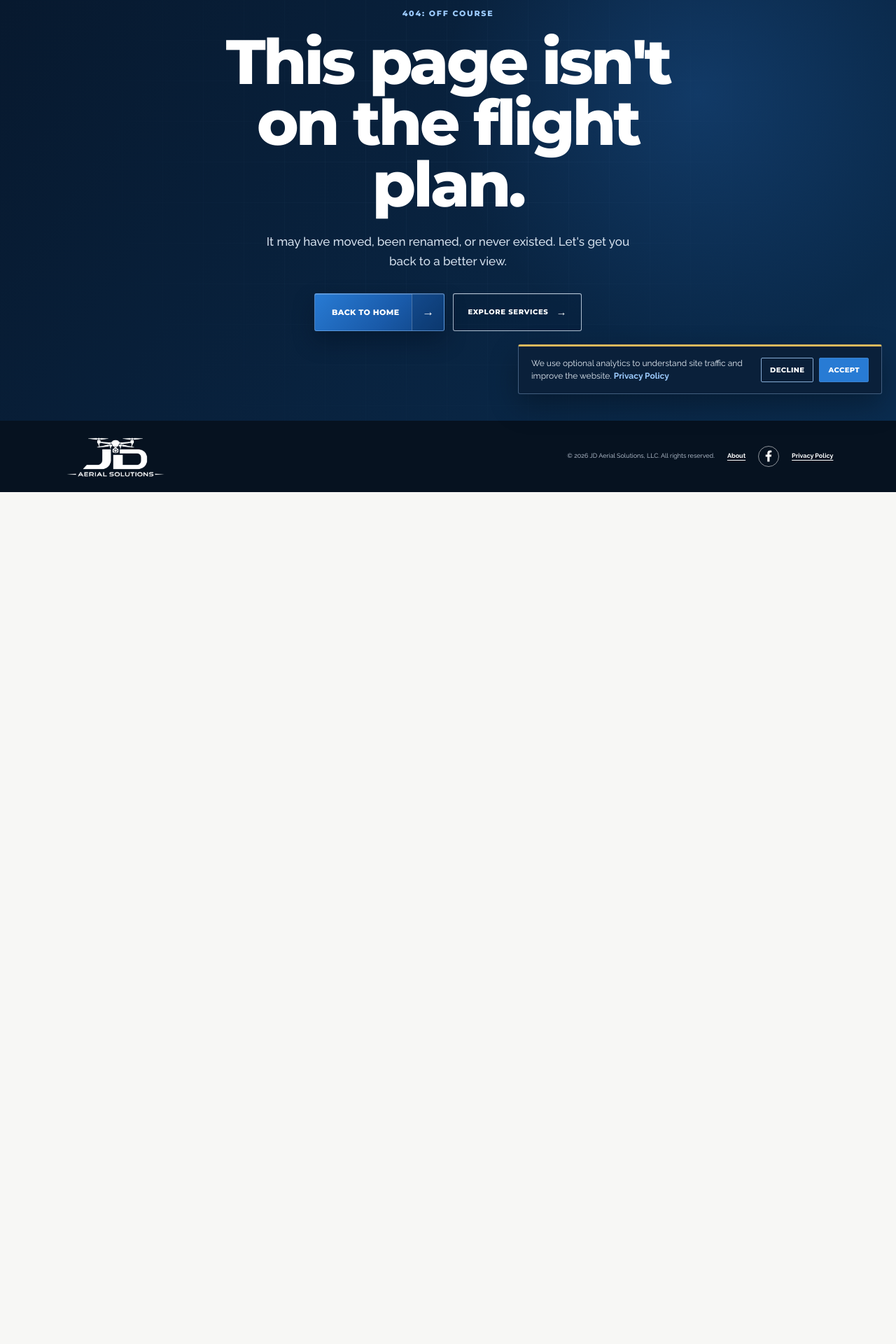
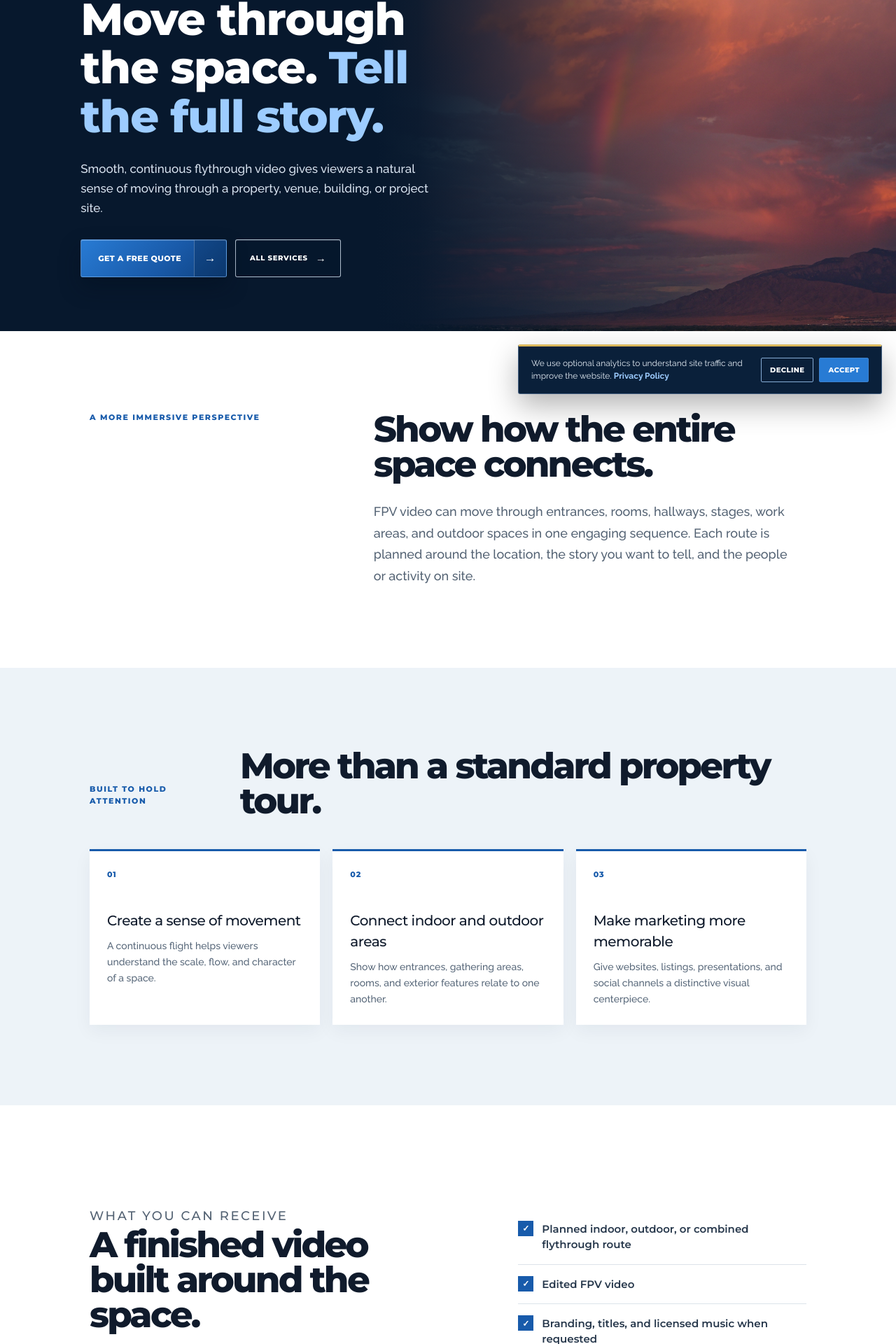
Before and after one commit to jaredjdiaz/jd-aerial-solutions, a Next.js app: page /fpv-flythroughs in a window 1280 px wide. Before the commit this address had no page. Shown: the part 217-2137 px from the top of the page at 70% size. Before the commit the page ends 920 px from the top, so only its background shows below. Built offline with nearby package versions, Linux system fonts and the light colour scheme.

Commit message:
Add FPV flythrough service

```diff
--- a/app/about/page.tsx
+++ b/app/about/page.tsx
@@ -1,5 +1,4 @@
 import Link from "next/link";
-import Image from "next/image";
 import Footer from "@/components/Footer";
 import Navbar from "@/components/Navbar";
 
@@ -31,7 +30,6 @@ export default function AboutPage() {
     </section>
     <section className="about-intro">
       <div><p className="about-kicker">Meet the pilot</p><h2>Thoughtful flights.<br />Useful visuals.</h2></div>
-      <div className="about-portrait"><Image src="/images/jared-diaz-portrait-upscaled.png" alt="Jared Diaz, owner and FAA Part 107 Remote Pilot at JD Aerial Solutions" width={1254} height={1254} priority /></div>
       <div className="about-intro-copy"><h3>Jared Diaz</h3><p>JD Aerial Solutions is an Albuquerque-based aerial media and visual documentation company founded and operated by Jared Diaz, an FAA Part 107 Remote Pilot.</p><p>With a professional IT background, Jared brings a technical, detail-oriented approach to every project. He enjoys using drone technology, visual data, and thoughtful planning to help clients see properties and projects more clearly.</p><p>The goal is straightforward: give property owners, project teams, and businesses a clear view of what matters from above.</p><Link href="/#contact" className="blue-button quote-hero"><span>Start a conversation</span><i aria-hidden="true">→</i></Link></div>
     </section>
     <section className="about-values">
--- /dev/null
+++ b/app/fpv-flythroughs/page.tsx
@@ -0,0 +1,70 @@
+import type { Metadata } from "next";
+import ServiceDetailPage, { type ServicePageContent } from "@/components/ServiceDetailPage";
+
+export const metadata: Metadata = {
+  title: "FPV Drone Flythrough Videos in Albuquerque | JD Aerial Solutions",
+  description: "Immersive FPV drone flythrough video for commercial properties, music venues, hospitality spaces, construction sites, and select events in Albuquerque, New Mexico.",
+  alternates: { canonical: "/fpv-flythroughs" },
+  openGraph: {
+    url: "/fpv-flythroughs",
+    title: "FPV Drone Flythrough Videos in Albuquerque | JD Aerial Solutions",
+    description: "Immersive FPV drone video for properties, venues, construction sites, and select events in Albuquerque, New Mexico.",
+  },
+  twitter: {
+    title: "FPV Drone Flythrough Videos in Albuquerque | JD Aerial Solutions",
+    description: "Immersive FPV drone video for properties, venues, construction sites, and select events in Albuquerque, New Mexico.",
+  },
+};
+
+const content: ServicePageContent = {
+  kicker: "Immersive FPV video",
+  title: { before: "Move through the space.", emphasis: "Tell the full story." },
+  description: "Smooth, continuous flythrough video gives viewers a natural sense of moving through a property, venue, building, or project site.",
+  imageAlt: "Sandia Mountains beneath colorful clouds and a rainbow in Albuquerque, New Mexico",
+  intro: {
+    label: "A more immersive perspective",
+    title: "Show how the entire space connects.",
+    copy: "FPV video can move through entrances, rooms, hallways, stages, work areas, and outdoor spaces in one engaging sequence. Each route is planned around the location, the story you want to tell, and the people or activity on site.",
+  },
+  benefits: {
+    label: "Built to hold attention",
+    heading: "More than a standard property tour.",
+    items: [
+      { number: "01", title: "Create a sense of movement", copy: "A continuous flight helps viewers understand the scale, flow, and character of a space." },
+      { number: "02", title: "Connect indoor and outdoor areas", copy: "Show how entrances, gathering areas, rooms, and exterior features relate to one another." },
+      { number: "03", title: "Make marketing more memorable", copy: "Give websites, listings, presentations, and social channels a distinctive visual centerpiece." },
+    ],
+  },
+  deliverables: {
+    label: "What you can receive",
+    heading: "A finished video built around the space.",
+    copy: "Deliverables are tailored to the location, platform, and purpose of the project.",
+    items: [
+      "Planned indoor, outdoor, or combined flythrough route",
+      "Edited FPV video",
+      "Branding, titles, and licensed music when requested",
+    ],
+  },
+  process: {
+    label: "How it works",
+    heading: "Plan the route before takeoff.",
+    items: [
+      { number: "01", title: "Walk the location", copy: "We review the space, access points, lighting, activity, and the route you want viewers to experience." },
+      { number: "02", title: "Prepare the flight", copy: "The location is coordinated for a controlled flight path with appropriate clearance and site safety considerations." },
+      { number: "03", title: "Fly and edit", copy: "The strongest take is shaped into a polished video ready for your chosen platforms." },
+    ],
+  },
+  faqs: [
+    { question: "What locations work well for FPV flythroughs?", answer: "Commercial properties, music venues, hospitality spaces, offices, retail locations, construction sites, and distinctive event spaces can all be strong candidates." },
+    { question: "Can you film during a live event?", answer: "Potentially. Live-event flights depend on the venue, crowd layout, flight route, operating environment, equipment, permissions, and overall safety plan. We review those details before confirming a flight." },
+    { question: "Can the video include both indoor and outdoor areas?", answer: "Yes, when the property, weather, airspace, permissions, and flight route support a safe transition between the two." },
+  ],
+  cta: {
+    kicker: "Have a space worth experiencing?",
+    heading: "Let’s plan an FPV route that brings it to life.",
+  },
+};
+
+export default function FpvFlythroughsPage() {
+  return <ServiceDetailPage content={content} />;
+}
--- a/app/globals.css
+++ b/app/globals.css
@@ -292,3 +292,36 @@ h1,h2,h3,.hero-copy>p:first-child { font-family:"Montserrat",Arial,Helvetica,san
   .footer-meta { width:100%; display:grid; grid-template-columns:max-content 30px max-content; align-items:center; justify-content:center; column-gap:16px; row-gap:12px; }
   .footer-meta > span { grid-column:1 / -1; }
 }
+
+/* About introduction without a portrait. */
+.about-intro { grid-template-columns:minmax(220px,.75fr) minmax(0,1.4fr); }
+.about-intro-copy { max-width:720px; }
+@media(max-width:900px) { .about-intro { grid-template-columns:minmax(190px,.75fr) minmax(0,1.2fr); }.about-intro-copy { grid-row:auto; } }
+@media(max-width:750px) { .about-intro { grid-template-columns:1fr; } }
+
+/* Featured FPV service and secondary mapping availability. */
+.fpv-feature { max-width:1440px; min-height:178px; margin:18px auto 0; display:grid; grid-template-columns:76px minmax(0,1fr) auto; align-items:center; gap:24px; padding:28px 30px; color:#fff; background:linear-gradient(110deg,#0b315b 0%,#07182d 68%,#061220 100%); border-left:4px solid #5fa2ed; box-shadow:0 14px 28px rgba(8,31,58,.14); }
+.fpv-feature-icon { display:grid; width:70px; height:70px; place-items:center; border:1px solid rgba(157,204,255,.45); background:rgba(157,204,255,.09); color:#9dccff; }
+.fpv-feature-icon svg { width:40px; height:40px; }
+.fpv-feature p { margin:0 0 6px; color:#9dccff; font-family:"Montserrat",Arial,sans-serif; font-size:10px; font-weight:800; letter-spacing:.14em; text-transform:uppercase; }
+.fpv-feature h3 { margin:0 0 8px; font-family:"Montserrat",Arial,sans-serif; font-size:clamp(22px,2.3vw,34px); letter-spacing:-.04em; }
+.fpv-feature div > span { display:block; max-width:760px; color:#d7e3ef; font-size:14px; font-weight:500; line-height:1.55; }
+.fpv-feature > a { display:inline-flex; min-height:46px; align-items:center; gap:12px; padding:0 17px; border:1px solid #9dccff; border-radius:3px; color:#fff; font-family:"Montserrat",Arial,sans-serif; font-size:10px; font-weight:800; letter-spacing:.035em; text-transform:uppercase; white-space:nowrap; transition:transform .2s ease,background .2s ease,color .2s ease; }
+.fpv-feature > a::after { content:"\2192"; font-size:16px; }
+.fpv-feature > a:hover { color:var(--navy); background:#fff; transform:translateY(-2px); }
+.mapping-consultation { max-width:1440px; margin:12px auto 0; display:flex; align-items:center; gap:13px; padding:14px 18px; border:1px solid #d8e1e9; background:#fff; color:#526172; font-size:12px; }
+.mapping-consultation-icon { display:grid; width:36px; height:36px; flex:0 0 36px; place-items:center; color:var(--blue); background:#edf5fd; }
+.mapping-consultation-icon svg { width:22px; height:22px; }
+.mapping-consultation p { flex:1; margin:0; line-height:1.5; }
+.mapping-consultation strong { color:var(--navy); }
+.mapping-consultation a { color:var(--blue); font-family:"Montserrat",Arial,sans-serif; font-size:10px; font-weight:800; text-transform:uppercase; white-space:nowrap; }
+.fpv-feature > a:focus-visible,.mapping-consultation a:focus-visible { outline:3px solid #9dccff; outline-offset:3px; }
+@media(max-width:650px) {
+  .fpv-feature { grid-template-columns:54px 1fr; gap:16px; padding:23px 18px; }
+  .fpv-feature-icon { width:52px; height:52px; }
+  .fpv-feature-icon svg { width:31px; height:31px; }
+  .fpv-feature > a { grid-column:1 / -1; justify-content:center; }
+  .mapping-consultation { align-items:flex-start; flex-wrap:wrap; }
+  .mapping-consultation p { min-width:calc(100% - 52px); }
+  .mapping-consultation a { margin-left:49px; }
+}
--- a/app/page.tsx
+++ b/app/page.tsx
@@ -5,7 +5,7 @@ import Footer from "@/components/Footer";
 import PortfolioCarousel from "@/components/PortfolioCarousel";
 import Link from "next/link";
 
-type ServiceIconName = "construction" | "roof" | "mapping" | "model" | "site" | "commercial" | "land";
+type ServiceIconName = "construction" | "roof" | "mapping" | "model" | "site" | "commercial" | "land" | "fpv";
 
 const services: { icon: ServiceIconName; title: string; description: string; href?: string }[] = [
   { icon: "construction", title: "Construction Progress", description: "Track progress, keep projects on schedule, and document every phase from start to finish.", href: "/construction-progress" },
@@ -80,7 +80,7 @@ const structuredData = {
   sameAs: ["https://www.facebook.com/people/JD-Aerial-Solutions/61594337489275/"],
   description: "Commercial property documentation, construction progress imagery, aerial roof inspection imagery, and site visuals in Albuquerque, New Mexico.",
   areaServed: { "@type": "City", name: "Albuquerque", address: { "@type": "PostalAddress", addressRegion: "NM", addressCountry: "US" } },
-  serviceType: ["Construction progress photography", "Drone roof inspection imagery and visual documentation", "Aerial site overview imagery", "Commercial property documentation", "Aerial 3D models"],
+  serviceType: ["Construction progress photography", "Drone roof inspection imagery and visual documentation", "Aerial site overview imagery", "Commercial property documentation", "Aerial 3D models", "FPV drone flythrough videos"],
 };
 
 function ServiceIcon({ icon }: { icon: ServiceIconName }) {
@@ -91,6 +91,7 @@ function ServiceIcon({ icon }: { icon: ServiceIconName }) {
   if (icon === "model") return <svg {...shared}><path d="m24 5 15 8.5v21L24 43 9 34.5v-21Z" /><path d="m9 13.5 15 9 15-9M24 22.5V43" /><path d="m18 8.5 15 8.5" /></svg>;
   if (icon === "site") return <svg {...shared}><rect x="6" y="12" width="36" height="27" rx="3" /><path d="M14 12 17 8h14l3 4" /><circle cx="31" cy="25" r="5" /><path d="m9 35 9-9 6 6 4-4 11 7" /></svg>;
   if (icon === "commercial") return <svg {...shared}><path d="M10 40V12h18v28" /><path d="M28 40V20h10v20" /><path d="M5 40h38" /><path d="M15 18h3m-3 6h3m-3 6h3m18-4h3m-3 6h3" /><path d="M32 12V7h6v13" /></svg>;
+  if (icon === "fpv") return <svg {...shared}><rect x="6" y="12" width="36" height="25" rx="3" /><path d="m20 19 11 6-11 6Z" /><path d="M12 7h24M16 42h16" /></svg>;
   return <svg {...shared}><path d="M6 36c7-8 12 5 20-4s11 4 16-3" /><path d="M6 42c9-7 14 4 22-3s9 3 14-2" /><path d="M13 27c5-5 8 3 13-3s7 2 11-2" /><path d="M24 6c-4 0-7 3-7 7 0 6 7 12 7 12s7-6 7-12c0-4-3-7-7-7Z" /><circle cx="24" cy="13" r="2" /></svg>;
 }
 
@@ -121,7 +122,7 @@ export default function Home() {
     <Navbar />
     <Hero />
     <section className="credentials" data-reveal><div><span className="credential-icon"><CredentialIcon icon="certified" /></span><span>FAA Part 107<br />Certified</span></div><div><span className="credential-icon"><CredentialIcon icon="local" /></span><span>Albuquerque,<br />New Mexico</span></div><div><span className="credential-icon"><CredentialIcon icon="safety" /></span><span>Safety<br />Focused</span></div><div><span className="credential-icon"><CredentialIcon icon="deliverables" /></span><span>Clear Project<br />Deliverables</span></div></section>
-    <section id="services" className="content-section"><header className="section-heading" data-reveal><p>What we do</p><h2>Services</h2></header><div className="service-grid">{services.map(({ icon, title, description, href }) => <article key={title} data-reveal><span className="service-icon"><ServiceIcon icon={icon} /></span><h3>{title}</h3><p>{description}</p><Link className="service-card-link" href={href ?? "#contact"}>{href ? "Learn more" : "Ask about this"}<span aria-hidden="true">→</span></Link></article>)}</div><aside className="capability-note" data-reveal><span className="capability-icon"><ServiceIcon icon="mapping" /></span><div><p>Expanding capability</p><h3>Aerial Mapping</h3><span>Accurate mapping requires a specialized capture and accuracy workflow. Contact us to discuss your project and current availability.</span></div><a href="#contact">Ask About Mapping</a></aside></section>
+    <section id="services" className="content-section"><header className="section-heading" data-reveal><p>What we do</p><h2>Services</h2></header><div className="service-grid">{services.map(({ icon, title, description, href }) => <article key={title} data-reveal><span className="service-icon"><ServiceIcon icon={icon} /></span><h3>{title}</h3><p>{description}</p><Link className="service-card-link" href={href ?? "#contact"}>{href ? "Learn more" : "Ask about this"}<span aria-hidden="true">→</span></Link></article>)}</div><article className="fpv-feature" data-reveal><span className="fpv-feature-icon"><ServiceIcon icon="fpv" /></span><div><p>Featured service</p><h3>FPV Flythroughs</h3><span>Immersive indoor and outdoor video for properties, music venues, commercial spaces, construction sites, and select events.</span></div><Link href="/fpv-flythroughs">Learn More</Link></article><aside className="mapping-consultation" data-reveal><span className="mapping-consultation-icon"><ServiceIcon icon="mapping" /></span><p><strong>Aerial Mapping</strong> is available by consultation for projects that fit the required capture and accuracy workflow.</p><a href="#contact">Ask About Mapping</a></aside></section>
     <section className="content-section industries-section"><header className="section-heading" data-reveal><p>Who we support</p><h2>Industries We Serve</h2></header><p className="industries-intro" data-reveal>Practical aerial documentation for teams that need a clearer view of a property, project, or site.</p><div className="industry-grid" data-reveal><span>Construction</span><span>Property Management</span><span>Commercial Real Estate</span><span>Development</span><span>Engineering Teams</span><span>Building Owners</span></div></section>
     <section id="portfolio" className="portfolio content-section"><header className="section-heading"><p>Selected flights</p><h2>Recent Work</h2></header><PortfolioCarousel items={work} /><a className="portfolio-button" href="#contact">Ask About Your Project</a></section>
     <section id="about" className="about-band"><div><p>Why work with JD Aerial Solutions?</p><h2>Precision from above.<br />Results you can build on.</h2></div><div className="reasons"><span><i className="reason-icon"><ReasonIcon icon="local" /></i><b>Local &amp;<br />Reliable</b></span><span><i className="reason-icon"><ReasonIcon icon="fast" /></i><b>Fast<br />Turnaround</b></span><span><i className="reason-icon"><ReasonIcon icon="accurate" /></i><b>Clear Aerial<br />Visuals</b></span><span><i className="reason-icon"><ReasonIcon icon="reports" /></i><b>Clear<br />Deliverables</b></span><span><i className="reason-icon"><ReasonIcon icon="safe" /></i><b>Safety<br />Focused</b></span></div></section>
--- a/app/sitemap.ts
+++ b/app/sitemap.ts
@@ -1,7 +1,7 @@
 import type { MetadataRoute } from "next";
 
 const baseUrl = "https://jdaerialsolutions.com";
-const pages = ["", "/about", "/contact", "/construction-progress", "/roof-documentation", "/3d-models", "/site-overview-imagery", "/commercial-properties", "/vacant-land-development", "/privacy"];
+const pages = ["", "/about", "/contact", "/construction-progress", "/roof-documentation", "/3d-models", "/site-overview-imagery", "/commercial-properties", "/vacant-land-development", "/fpv-flythroughs", "/privacy"];
 
 export default function sitemap(): MetadataRoute.Sitemap {
   return pages.map((path, index) => ({
--- a/components/Navbar.tsx
+++ b/components/Navbar.tsx
@@ -26,6 +26,7 @@ const serviceLinks = [
   ["Site Overview Imagery", "/site-overview-imagery"],
   ["Commercial Properties", "/commercial-properties"],
   ["Vacant Land & Development", "/vacant-land-development"],
+  ["FPV Flythroughs", "/fpv-flythroughs"],
 ];
 
 export default function Navbar() {
--- a/components/QuoteForm.tsx
+++ b/components/QuoteForm.tsx
@@ -11,6 +11,7 @@ const services = [
   "Site Overview Imagery",
   "Commercial Properties",
   "Vacant Land & Development",
+  "FPV Flythroughs",
   "Not sure yet",
 ];
 
```
